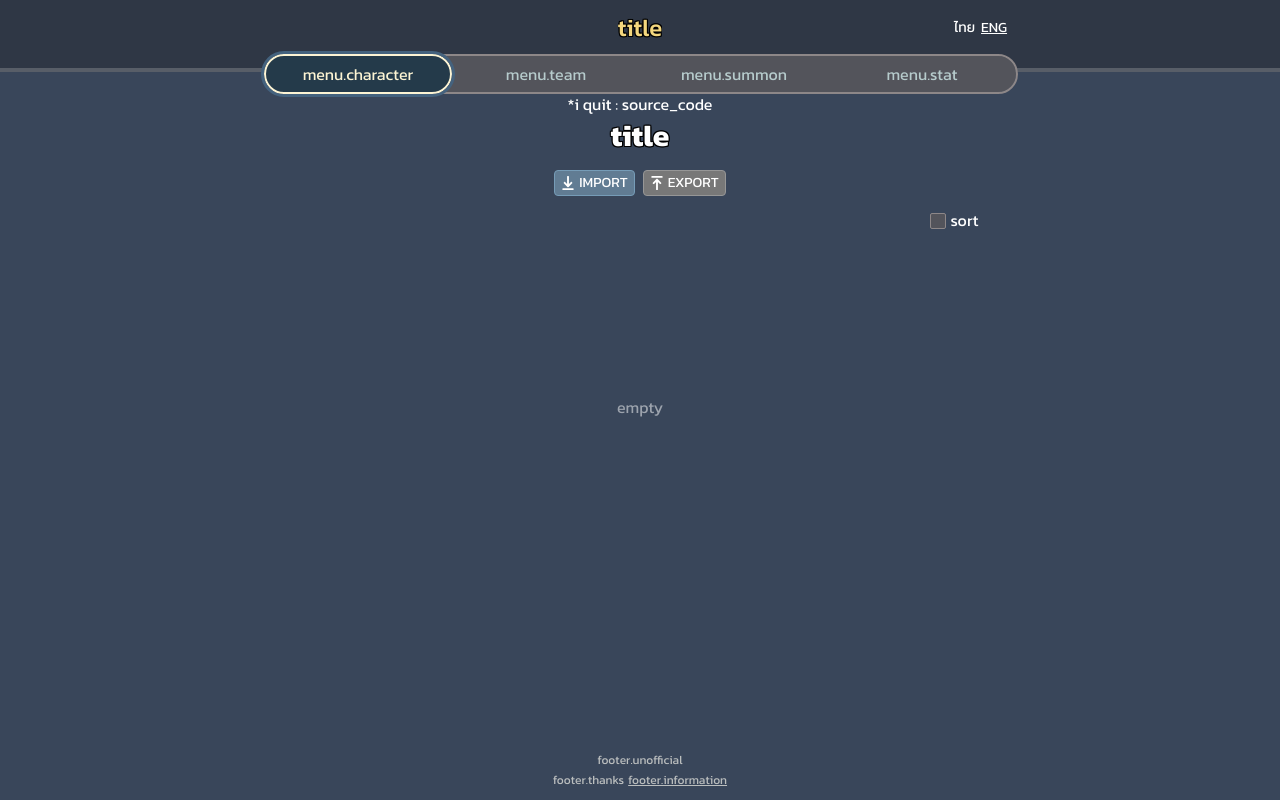
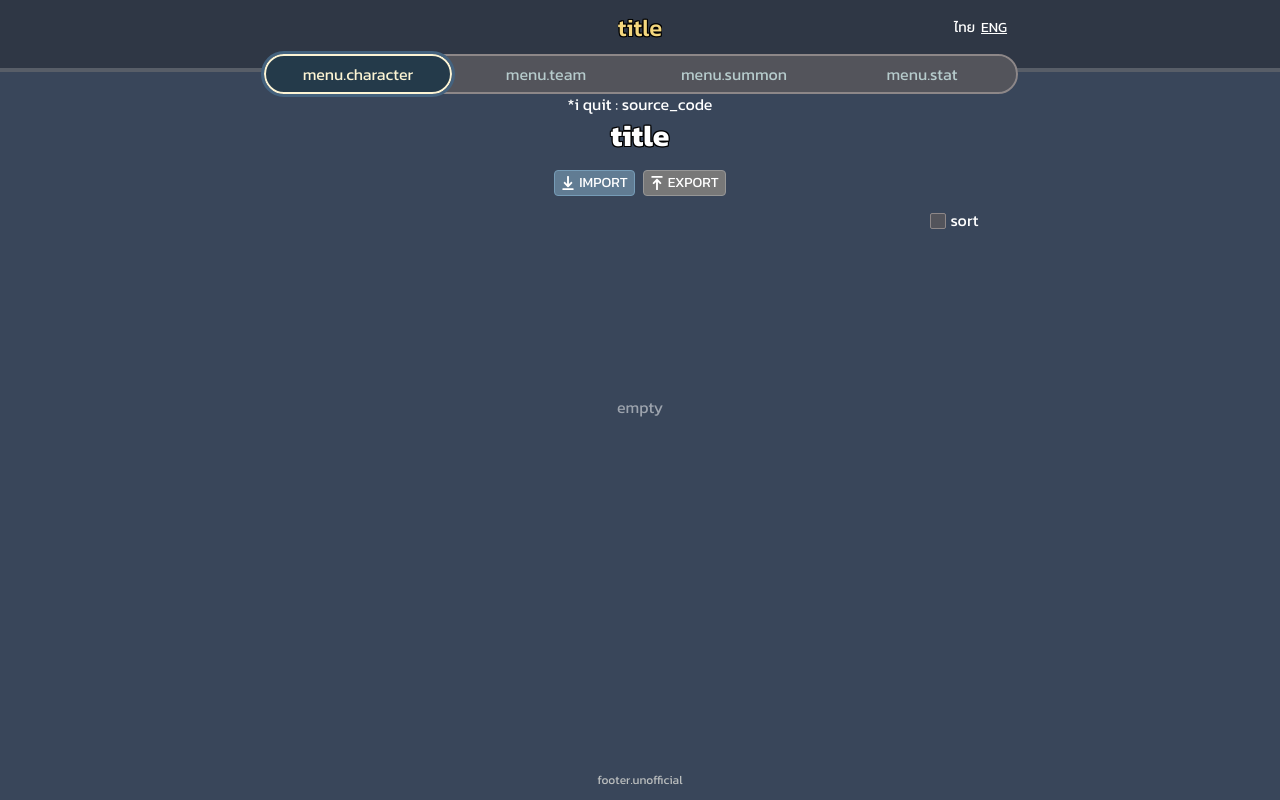
Before and after one commit to jiradedm/SKIA-Damage-Calculator, a Next.js app: page / in a window 1280 px wide. Built offline with nearby package versions, Linux system fonts and the light colour scheme; what i18next-resources-to-backend would draw is missing.

Commit message:
fix footer

```diff
--- a/src/components/footer.tsx
+++ b/src/components/footer.tsx
@@ -10,16 +10,6 @@ const Footer: FC = () => {
   return (
     <div className="absolute inset-x-0 bottom-0 mx-4 flex w-[calc(100%-32px)] flex-col items-center justify-center gap-1 pb-3 text-center text-xs text-[#f2f1e9] opacity-70">
       <div className="text-xs">{t("footer.unofficial")}</div>
-      <div className="flex gap-1">
-        <span>{t("footer.thanks")}</span>
-        <a
-          className="underline"
-          href="https://docs.google.com/spreadsheets/d/1V4KSe15vo4o9m__LcVgfhjp9KyTiXjDzxhCtwLE3AyU"
-          target="_blank"
-        >
-          {t("footer.information")}
-        </a>
-      </div>
     </div>
   );
 };
```
